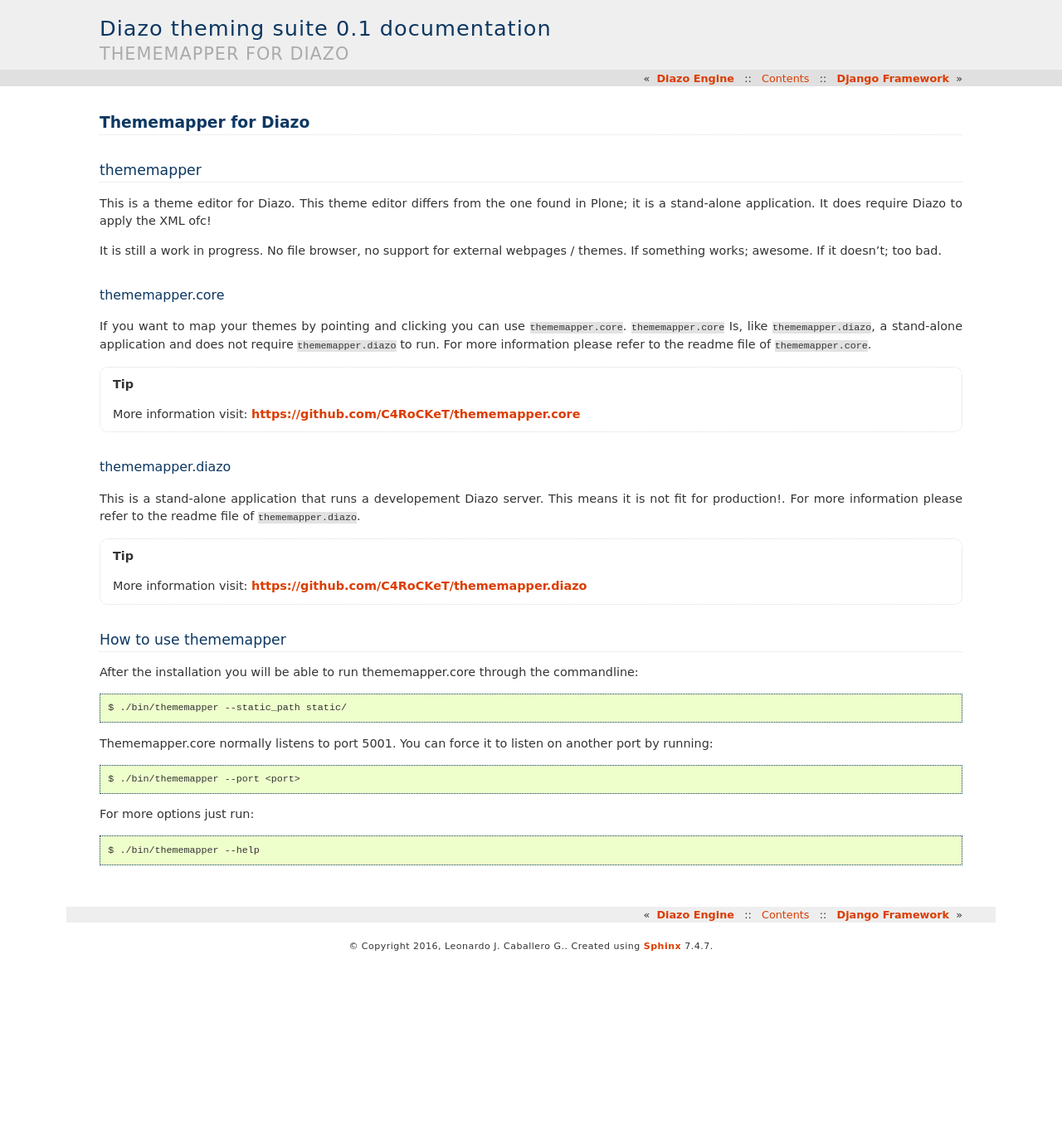
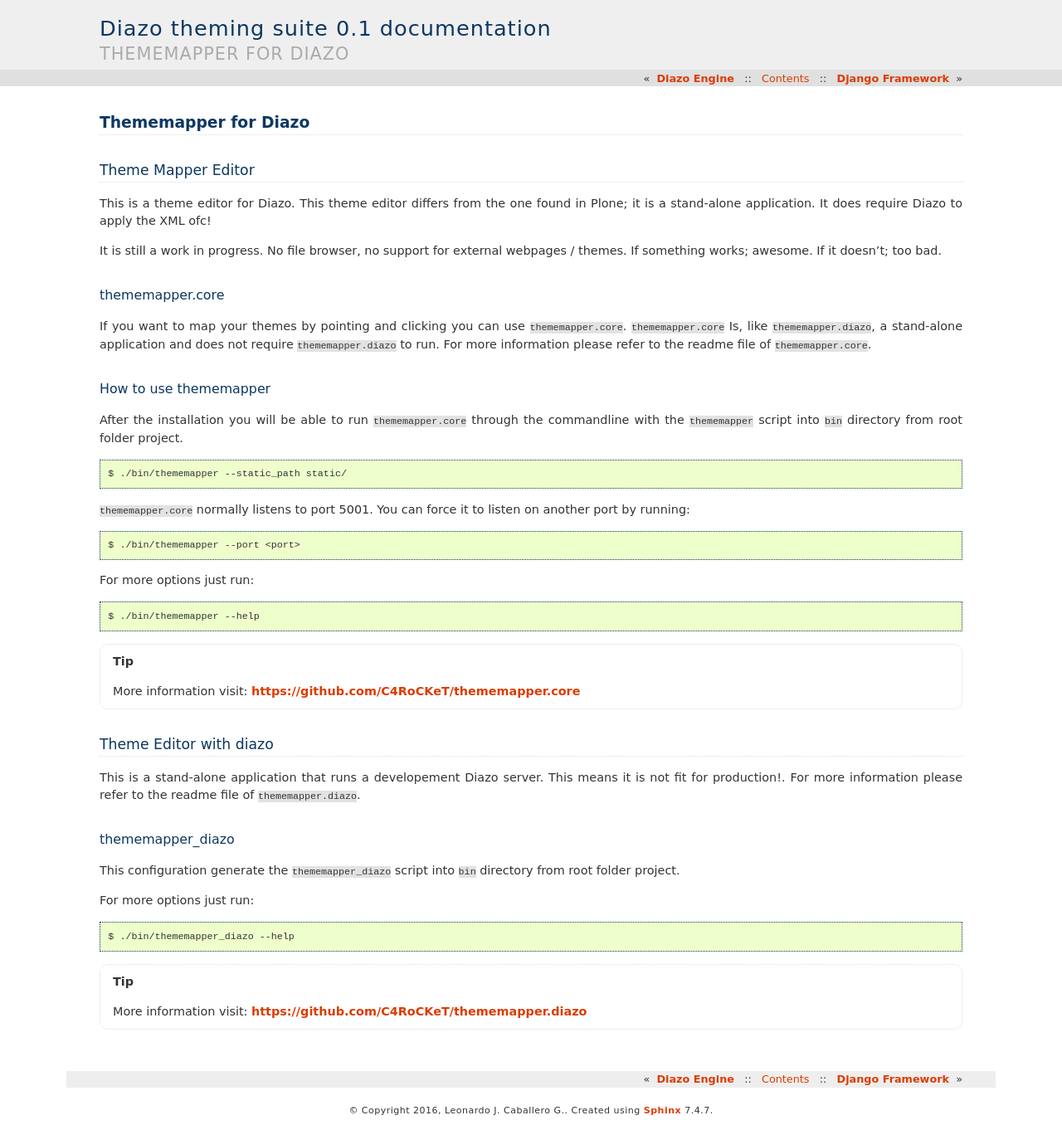
Before and after one commit to plone-ve/diazo-theming.suite, a Sphinx documentation site: the page built from docs/thememapper.rst, in a window 1280 px wide. Shown: the whole page at 83% size. Built offline with Sphinx 7.4.7, drawn with Linux system fonts in a browser that asks for light colours; before the commit the page ends 1157 px from its top, so only the background shows below that.

Commit message:
Updated documentation

```diff
--- a/README.rst
+++ b/README.rst
@@ -39,7 +39,6 @@
     $ cd diazo-theming.suite
     $ python bootstrap.py
     $ ./bin/buildout -vvvvvvvvN
-    $ ./bin/buildout install diazotools
     $ ./bin/buildout install composer-run
 
 How use this project
--- a/docs/thememapper.rst
+++ b/docs/thememapper.rst
@@ -2,41 +2,71 @@
 Thememapper for Diazo
 =====================
 
-thememapper
-===========
+Theme Mapper Editor
+===================
 
-This is a theme editor for Diazo. This theme editor differs from the one found in Plone; it is a stand-alone application. It does require Diazo to apply the XML ofc!
+This is a theme editor for Diazo. This theme editor differs
+from the one found in Plone; it is a stand-alone application.
+It does require Diazo to apply the XML ofc!
 
-It is still a work in progress. No file browser, no support for external webpages / themes. If something works; awesome. If it doesn't; too bad.
+It is still a work in progress. No file browser, no support
+for external webpages / themes. If something works; awesome.
+If it doesn't; too bad.
 
 thememapper.core
 ----------------
 
-If you want to map your themes by pointing and clicking you can use ``thememapper.core``. ``thememapper.core`` Is, like ``thememapper.diazo``, a stand-alone application and
-does not require ``thememapper.diazo`` to run. For more information please refer to the readme file of ``thememapper.core``.
+If you want to map your themes by pointing and clicking you
+can use ``thememapper.core``. ``thememapper.core`` Is, like
+``thememapper.diazo``, a stand-alone application and does
+not require ``thememapper.diazo`` to run. For more information
+please refer to the readme file of ``thememapper.core``.
+
+How to use thememapper
+----------------------
+
+After the installation you will be able to run ``thememapper.core``
+through the commandline with the ``thememapper`` script into
+``bin`` directory from root folder project.
+
+::
+
+    $ ./bin/thememapper --static_path static/
+
+``thememapper.core`` normally listens to port 5001. You can force
+it to listen on another port by running:
+
+::
+
+    $ ./bin/thememapper --port <port>
+
+For more options just run:
+
+::
+
+    $ ./bin/thememapper --help
 
 .. tip::
     More information visit: https://github.com/C4RoCKeT/thememapper.core
 
-thememapper.diazo
+
+Theme Editor with diazo
+=======================
+
+This is a stand-alone application that runs a developement
+Diazo server. This means it is not fit for production!.
+For more information please refer to the readme file of
+``thememapper.diazo``.
+
+thememapper_diazo
 -----------------
 
-This is a stand-alone application that runs a developement Diazo server. This means it is not fit for production!. For more information please refer to the readme file of ``thememapper.diazo``.
+This configuration generate the ``thememapper_diazo`` script
+into ``bin`` directory from root folder project.
+
+For more options just run::
+
+    $ ./bin/thememapper_diazo --help
 
 .. tip::
     More information visit: https://github.com/C4RoCKeT/thememapper.diazo
-
-How to use thememapper
-======================
-
-After the installation you will be able to run thememapper.core through the commandline::
-
-    $ ./bin/thememapper --static_path static/
-
-Thememapper.core normally listens to port 5001. You can force it to listen on another port by running::
-
-    $ ./bin/thememapper --port <port>
-
-For more options just run::
-
-    $ ./bin/thememapper --help
```
